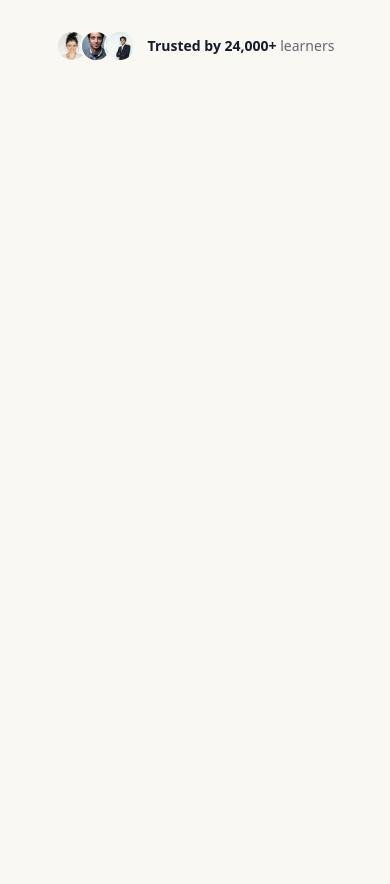
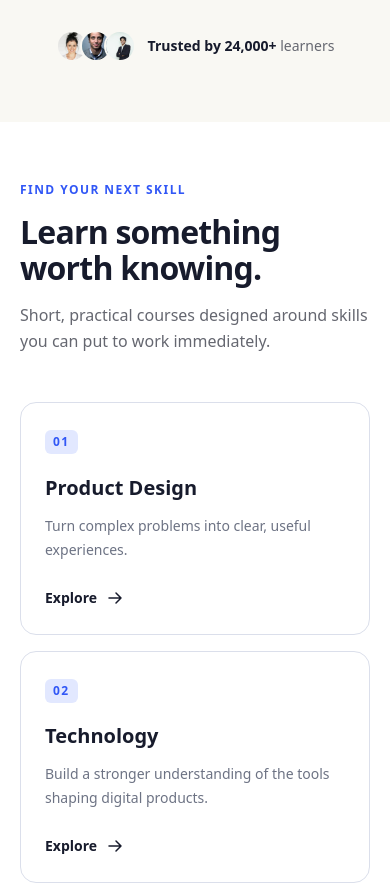
Before and after one commit to ahcfonseca/buzzvel-luma-test, a Next.js app: page / in a window 390 px wide. Shown: the part 980-1864 px from the top of the page. Before the commit the page ends 1102 px from the top, so only its background shows below. Built offline with nearby package versions, Linux system fonts and the light colour scheme.

Commit message:
feat: add responsive categories and arrow hover animation

```diff
--- a/app/page.tsx
+++ b/app/page.tsx
@@ -1,11 +1,13 @@
 import { Hero } from "@/components/sections/hero";
 import { SiteHeader } from "@/components/site-header";
+import { Categories } from "@/components/sections/categories";
 
 export default function HomePage() {
   return <>
     <SiteHeader />
     <main id="main-content">
       <Hero />
+      <Categories />
     </main>
   </>;
 }
--- /dev/null
+++ b/components/sections/categories.tsx
@@ -0,0 +1,22 @@
+import { CategoryCard, type CategoryCardProps } from "@/components/ui/cards";
+import { Section, SectionHeading } from "@/components/ui/layout";
+
+export type Category = Pick<CategoryCardProps, "number" | "title" | "description" | "href">;
+export type CategoriesProps = { categories?: readonly Category[] };
+
+// Course destinations can be replaced when the course catalogue is connected.
+const defaultCategories: readonly Category[] = [
+  { number: "01", title: "Product Design", description: "Turn complex problems into clear, useful experiences.", href: "/courses/product-design" },
+  { number: "02", title: "Technology", description: "Build a stronger understanding of the tools shaping digital products.", href: "/courses/technology" },
+  { number: "03", title: "Business", description: "Develop practical skills for better decisions and stronger teams.", href: "/courses/business" },
+  { number: "04", title: "Creative", description: "Explore new ways to communicate, create and tell stories.", href: "/courses/creative" },
+];
+
+export function Categories({ categories = defaultCategories }: CategoriesProps) {
+  return <Section id="courses" aria-labelledby="categories-title" className="bg-background-white">
+    <SectionHeading id="categories-title" eyebrow="Find your next skill" title="Learn something worth knowing." description="Short, practical courses designed around skills you can put to work immediately." />
+    <ul className="mt-12 grid auto-rows-fr grid-cols-1 gap-4 md:grid-cols-2 lg:mt-10 lg:grid-cols-4 lg:gap-5">
+      {categories.map(category => <li key={category.number} className="min-w-0"><CategoryCard {...category} /></li>)}
+    </ul>
+  </Section>;
+}
--- a/components/ui/cards.tsx
+++ b/components/ui/cards.tsx
@@ -3,7 +3,14 @@ import { cn } from "@/lib/utils";
 
 export type CategoryCardProps = { number: string; title: string; description: string; href: string; className?: string };
 export function CategoryCard({ number, title, description, href, className }: CategoryCardProps) {
-  return <a href={href} className={cn("group flex min-h-50 flex-col rounded-card border border-line bg-background-white p-6 transition-colors hover:border-primary-blue", className)}><span className="type-overline mb-6 w-fit rounded-badge bg-primary-blue-light px-2 py-1 text-primary-blue">{number}</span><h3 className="type-h5">{title}</h3><p className="mt-2 text-text-secondary">{description}</p><span className="mt-6 flex items-center gap-2 font-semibold">Explore <span aria-hidden="true">→</span><span className="sr-only">{title}</span></span></a>;
+  return <a href={href} className={cn("group flex h-full min-h-50 min-w-0 flex-col rounded-card border border-line bg-background-white p-6 transition-colors hover:border-primary-blue lg:min-h-65 lg:p-7", className)}>
+    <div className="h-[46.5px] shrink-0 pt-0.5">
+      <span className="type-overline inline-block rounded-badge bg-primary-blue-light px-2 py-1 text-primary-blue">{number}</span>
+    </div>
+    <h3 className="type-h5">{title}</h3>
+    <p className="mt-3 text-text-tertiary">{description}</p>
+    <span className="mt-auto flex items-center gap-2 pt-6 font-bold">Explore <Image src="/images/arrow-right.svg" alt="" width={20} height={20} className="shrink-0 transition-transform duration-200 ease-out motion-safe:group-hover:translate-x-1 motion-safe:group-focus-visible:translate-x-1 motion-reduce:transition-none" /><span className="sr-only"> {title}</span></span>
+  </a>;
 }
 
 export type CourseCardProps = { href: string; title: string; description: string; image: { src: string; alt: string }; category: string; duration: string; className?: string };
```
Also changed, not shown: public/images/arrow-right.svg (added), 1 other file (tests, documents, lock files or other folders).
